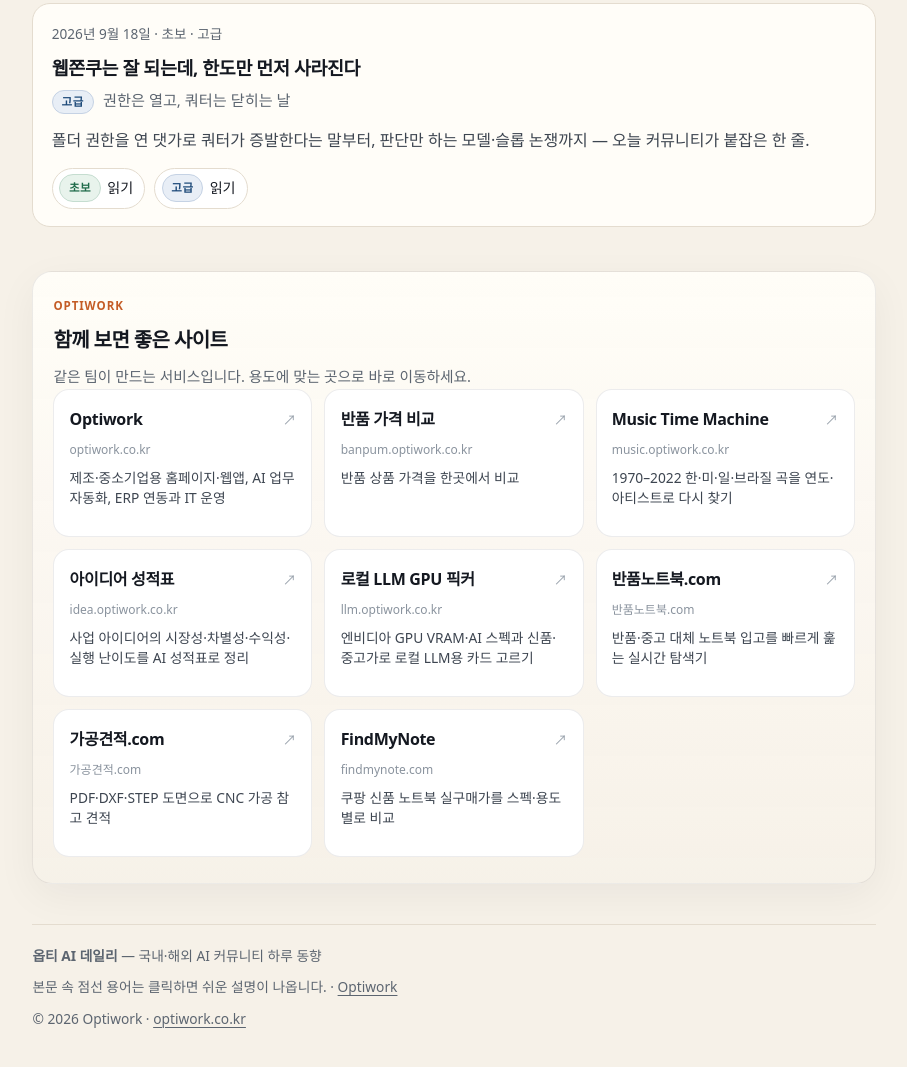
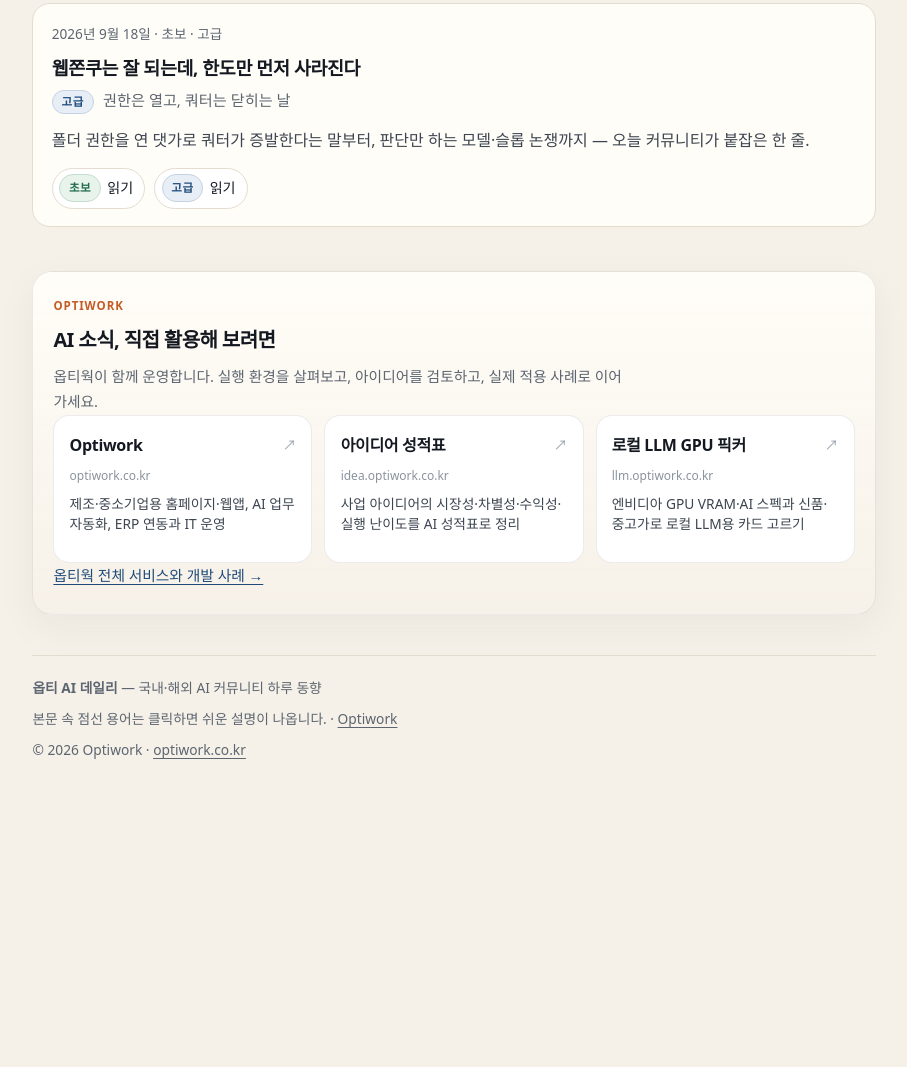
Before and after one commit to kea9997/dc-ai-briefing-site, an Astro site: page / in a window 1280 px wide. Shown: the part 732-1799 px from the top of the page, without its empty margins (186-1093 px from the left). After the commit the page ends 1558 px from the top, so only its background shows below. Built offline with nearby package versions, Linux system fonts and the light colour scheme; Astro itself is replaced by a stand-in of ours.

Commit message:
Connect AI tools and clarify publisher relationship

```diff
--- a/src/components/BaseLayout.astro
+++ b/src/components/BaseLayout.astro
@@ -35,18 +35,9 @@
   inLanguage: 'ko-KR',
   publisher: {
     '@type': 'Organization',
+    '@id': 'https://optiwork.co.kr/#organization',
     name: SITE.parent.name,
     url: SITE.parent.url,
-    sameAs: [
-      'https://optiwork.co.kr',
-      'https://banpum.optiwork.co.kr',
-      'https://music.optiwork.co.kr',
-      'https://idea.optiwork.co.kr',
-      'https://llm.optiwork.co.kr',
-      'https://findmynote.com',
-      'https://xn--o80bm5r84ax63ci8b.com',
-      'https://xn--o39aum6g720h.com',
-    ],
   },
 };
 const graph = Array.isArray(jsonLd) ? jsonLd : jsonLd ? [jsonLd] : [];
--- a/src/components/NetworkStrip.astro
+++ b/src/components/NetworkStrip.astro
@@ -14,12 +14,12 @@
 <section class="net" aria-labelledby="net-heading">
   <div class="net-head">
     <p class="net-kicker">Optiwork</p>
-    <h2 id="net-heading">함께 보면 좋은 사이트</h2>
-    <p class="net-lead">같은 팀이 만드는 서비스입니다. 용도에 맞는 곳으로 바로 이동하세요.</p>
+    <h2 id="net-heading">AI 소식, 직접 활용해 보려면</h2>
+    <p class="net-lead">옵티웍이 함께 운영합니다. 실행 환경을 살펴보고, 아이디어를 검토하고, 실제 적용 사례로 이어가세요.</p>
   </div>
 
   <div class="net-grid">
-    {NETWORK.map((s) => (
+    {NETWORK.filter((s) => ['https://llm.optiwork.co.kr', 'https://idea.optiwork.co.kr', 'https://optiwork.co.kr'].includes(s.url)).map((s) => (
       <a class="net-card" href={s.url} rel="noopener noreferrer">
         <div class="net-card-top">
           <strong class="net-name">{s.name}</strong>
@@ -30,4 +30,5 @@
       </a>
     ))}
   </div>
+  <p class="net-lead"><a href="https://optiwork.co.kr/projects">옵티웍 전체 서비스와 개발 사례 →</a></p>
 </section>
```
